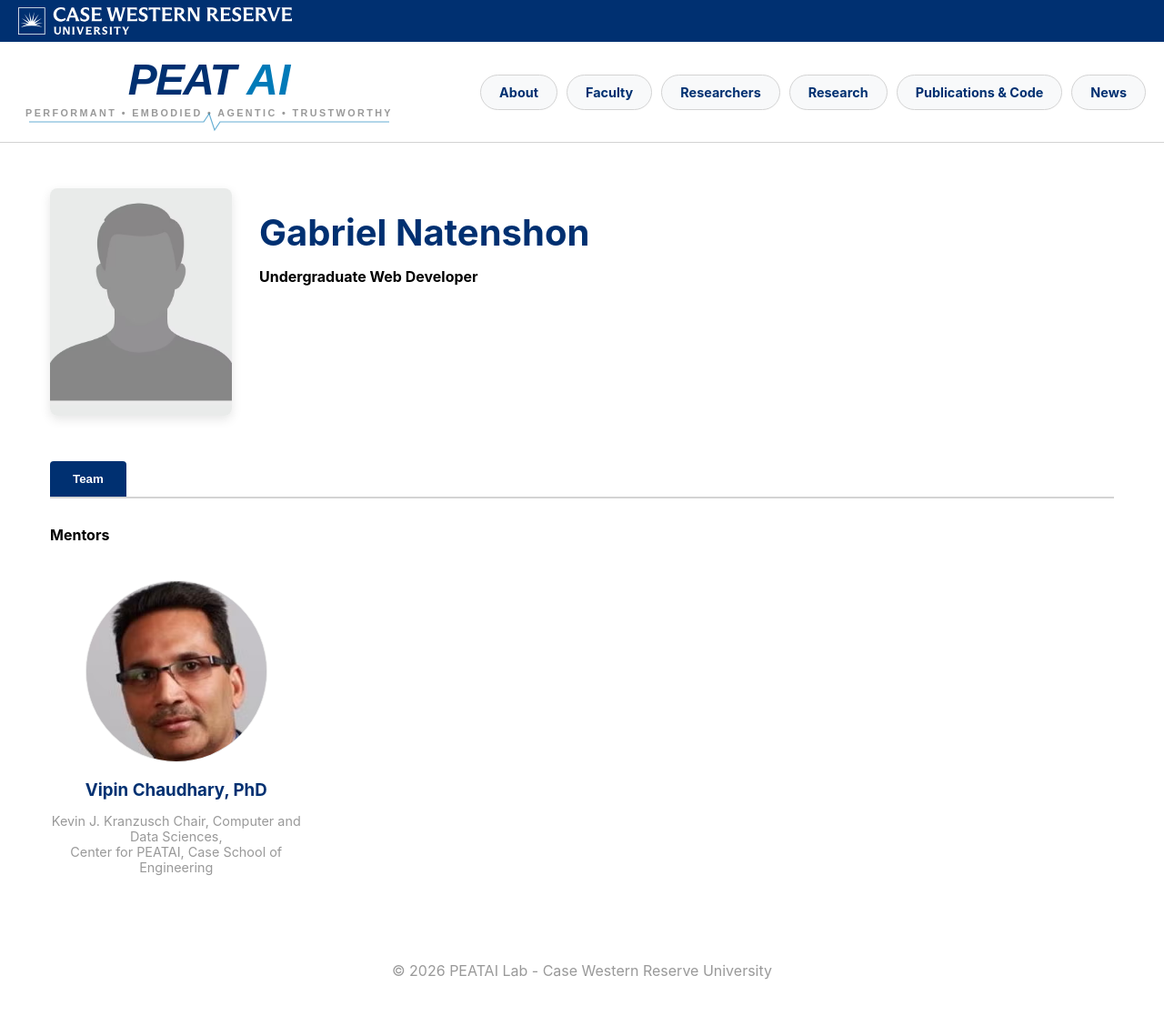
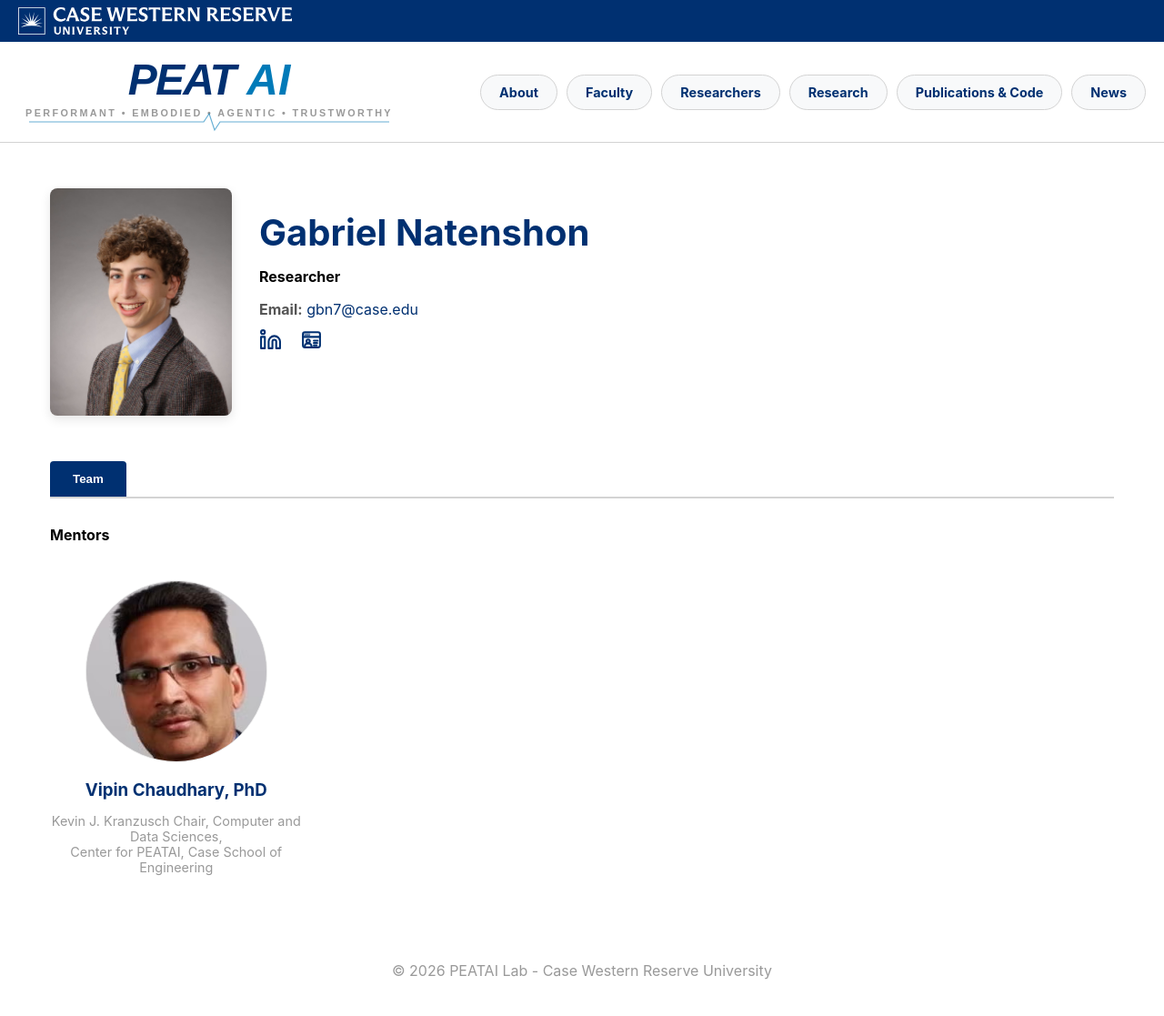
Before and after one commit to case-peatai/case-peatai.github.io, a Jekyll site: the page built from _people/gabriel-natenshon.md, in a window 1280 px wide. Shown: the whole page at 91% size. Built offline with Jekyll 4.4.1, drawn with Linux system fonts in a browser that asks for light colours.

Commit message:
chore: add people card

```diff
--- a/_people/gabriel-natenshon.md
+++ b/_people/gabriel-natenshon.md
@@ -2,8 +2,13 @@
 layout: profile
 name: "Gabriel Natenshon"
 slug: "gabriel-natenshon"
-type: "student"
+type: "researcher"
 level: "UG"
-role: "Undergraduate Web Developer"
+role: "Researcher"
+email: gbn7@case.edu
 mentors: ["vipin-chaudhary"]
+personal_site: https://mecaneer23.net
+linkedin: https://www.linkedin.com/in/gabriel-natenshon/
+github: https://github.com/mecaneer23
+image: /assets/images/gabriel-natenshon.avif
 ---
```
Also changed, not shown: assets/images/gabriel-natenshon.avif (added).
